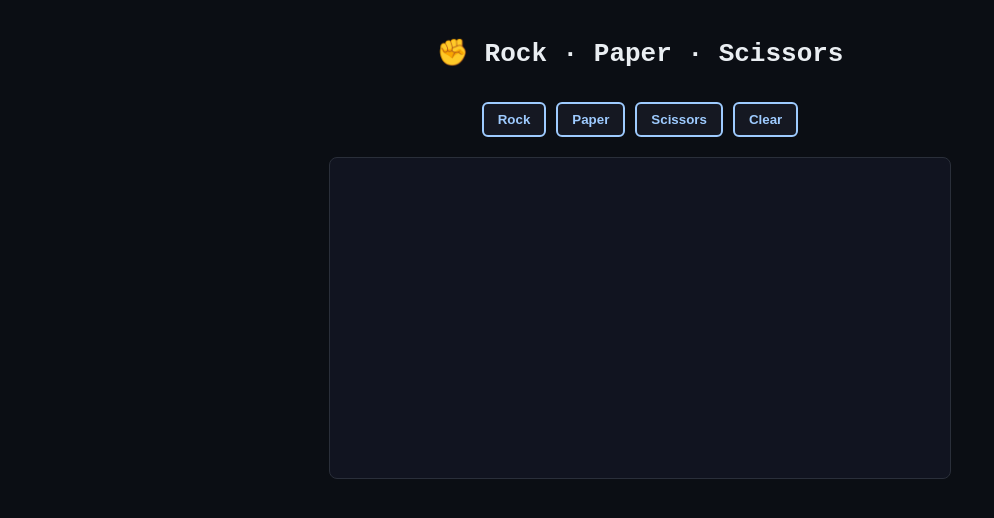
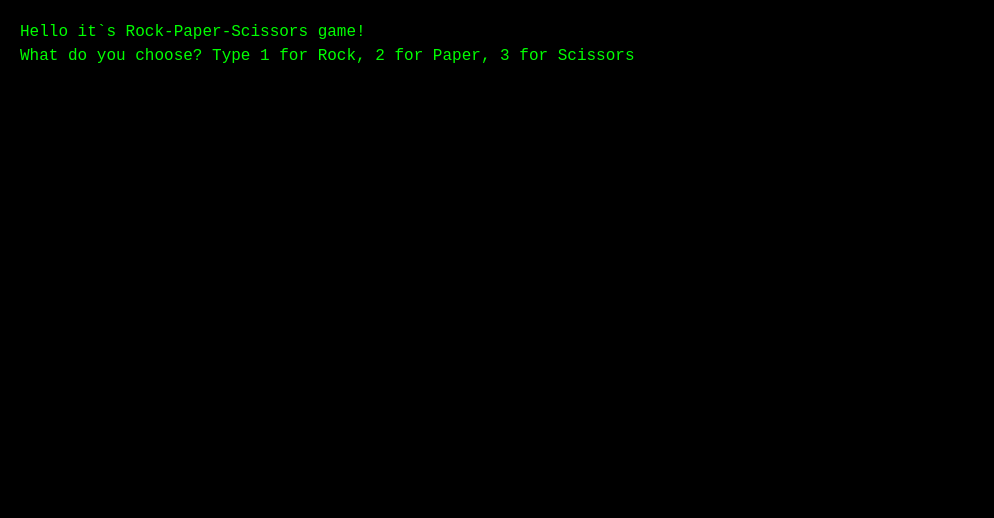
Before and after one commit to Fellanit/100DaysOfCode, a plain HTML site: page rock-paper-scissors.html in a window 1280 px wide. Shown: the whole page, without its empty margins (0-994 px from the left). Drawn offline with Linux system fonts and the light colour scheme.

Commit message:
Update rock-paper-scissors.html

```diff
--- a/rock-paper-scissors.html
+++ b/rock-paper-scissors.html
@@ -6,86 +6,110 @@
   <title>Rock · Paper · Scissors</title>
   <style>
     body {
-      background: #0b0e14;
-      color: #eaeef2;
+      background: black;
+      color: #00ff00;
       font-family: monospace;
-      display: flex;
-      flex-direction: column;
-      align-items: center;
+      margin: 0;
       padding: 20px;
-      margin: 0;
     }
-    .console {
-      background: #111420;
-      border: 1px solid #2a2f3a;
-      border-radius: 8px;
-      padding: 10px;
-      width: 90%;
-      max-width: 600px;
-      height: 300px;
-      overflow-y: auto;
+    #console {
       white-space: pre-wrap;
-      margin-top: 20px;
+      font-size: 1rem;
+      line-height: 1.5rem;
     }
-    .buttons {
-      display: flex;
-      gap: 10px;
-      margin-top: 15px;
-    }
-    button {
-      padding: 8px 14px;
-      border-radius: 6px;
-      border: 2px solid #9ecbff;
-      background: #151822;
-      color: #9ecbff;
-      font-weight: bold;
-      cursor: pointer;
-    }
-    button:hover {
-      background: #1f2330;
+    input {
+      background: transparent;
+      border: none;
+      color: #00ff00;
+      font-family: monospace;
+      font-size: 1rem;
+      outline: none;
+      width: 100%;
     }
   </style>
 </head>
 <body>
-  <h1>✊ Rock · Paper · Scissors</h1>
-  <div class="buttons">
-    <button onclick="play(0)">Rock</button>
-    <button onclick="play(1)">Paper</button>
-    <button onclick="play(2)">Scissors</button>
-    <button onclick="resetConsole()">Clear</button>
-  </div>
-
-  <div id="console" class="console"></div>
+  <div id="console"></div>
+  <input id="input" autofocus>
 
   <script>
-    const figures = ["Rock", "Paper", "Scissors"];
     const consoleDiv = document.getElementById("console");
+    const input = document.getElementById("input");
 
-    function log(msg) {
-      consoleDiv.innerText += msg + "\n";
-      consoleDiv.scrollTop = consoleDiv.scrollHeight;
+    const rock = `
+    _______
+---'   ____)
+      (_____)
+      (_____)
+      (____)
+---.__(___)
+`;
+    const paper = `
+    _______
+---'   ____)____
+          ______)
+          _______)
+         _______)
+---.__________)
+`;
+    const scissors = `
+    _______
+---'   ____)____
+          ______)
+       __________)
+      (____)
+---.__(___)
+`;
+
+    const figures = [rock, paper, scissors];
+
+    function log(text) {
+      consoleDiv.innerText += text + "\n";
+      window.scrollTo(0, document.body.scrollHeight);
     }
 
-    function play(userChoice) {
-      const comChoice = Math.floor(Math.random() * 3);
-      log(`You chose: ${figures[userChoice]}`);
-      log(`Computer chose: ${figures[comChoice]}`);
-      if (userChoice === comChoice) {
-        log("Result: Draw!\n");
-      } else if (
-        (userChoice === 0 && comChoice === 2) ||
-        (userChoice === 1 && comChoice === 0) ||
-        (userChoice === 2 && comChoice === 1)
-      ) {
-        log("Result: You win!\n");
-      } else {
-        log("Result: You lose!\n");
-      }
+    function askChoice() {
+      log("Hello it`s Rock-Paper-Scissors game!");
+      log("What do you choose? Type 1 for Rock, 2 for Paper, 3 for Scissors");
     }
 
-    function resetConsole() {
-      consoleDiv.innerText = "";
+    function play(userInput) {
+      const userIndex = parseInt(userInput) - 1;
+      if (isNaN(userIndex) || userIndex < 0 || userIndex > 2) {
+        log("Invalid input. Try again.\n");
+        askChoice();
+        return;
+      }
+
+      const comIndex = Math.floor(Math.random() * 3);
+
+      log(figures[userIndex]);
+      log(figures[comIndex]);
+
+      if (figures[userIndex] === figures[comIndex]) {
+        log("Draw!\n");
+      } else if (
+        (userIndex === 0 && comIndex === 2) ||
+        (userIndex === 1 && comIndex === 0) ||
+        (userIndex === 2 && comIndex === 1)
+      ) {
+        log("You win!\n");
+      } else {
+        log("You lose!\n");
+      }
+
+      askChoice();
     }
+
+    input.addEventListener("keydown", (e) => {
+      if (e.key === "Enter") {
+        const value = input.value.trim();
+        input.value = "";
+        play(value);
+      }
+    });
+
+    askChoice();
   </script>
 </body>
 </html>
```
